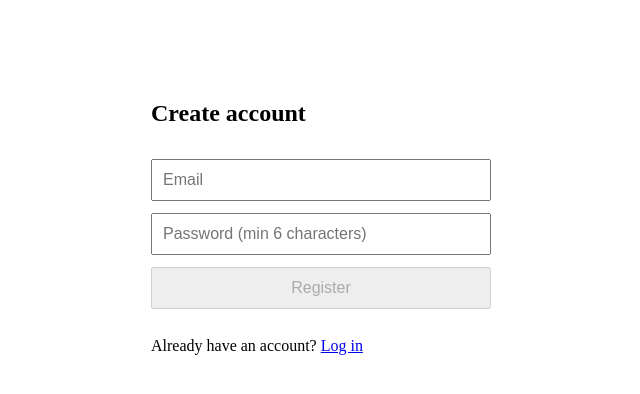
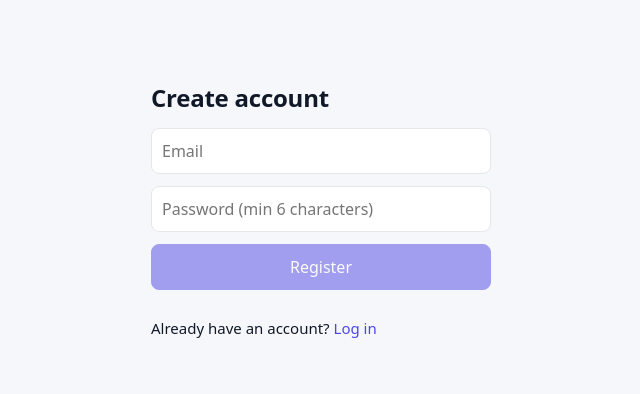
Before and after one commit to lymengto0/expense-tracker-ui, an Angular app: page /register in a window 1280 px wide. Shown: the top 394 px of the page, without its empty margins (319-959 px from the left). Built offline with nearby package versions, Linux system fonts and the light colour scheme.

Commit message:
Add global design system styles

```diff
--- a/src/index.html
+++ b/src/index.html
@@ -5,6 +5,7 @@
     <title>ExpenseTrackerUi</title>
     <base href="/" />
     <meta name="viewport" content="width=device-width, initial-scale=1" />
+    <title>Expense Tracker</title>
   </head>
   <body>
     <app-root></app-root>
--- a/src/styles.css
+++ b/src/styles.css
@@ -1 +1,206 @@
 /* You can add global styles to this file, and also import other style files */
+:root {
+  --bg: #f5f7fb;
+  --surface: #ffffff;
+  --border: #e5e7eb;
+  --text: #111827;
+  --muted: #6b7280;
+  --primary: #4f46e5;
+  --primary-hover: #4338ca;
+  --primary-soft: #eef2ff;
+  --success: #16a34a;
+  --danger: #dc2626;
+  --danger-soft: #fee2e2;
+  --radius: 12px;
+  --shadow: 0 1px 2px rgba(16, 24, 40, 0.06), 0 1px 3px rgba(16, 24, 40, 0.1);
+}
+
+* { box-sizing: border-box; }
+
+body {
+  margin: 0;
+  background: var(--bg);
+  color: var(--text);
+  font-family: system-ui, -apple-system, "Segoe UI", Roboto, sans-serif;
+  font-size: 15px;
+  line-height: 1.5;
+  -webkit-font-smoothing: antialiased;
+}
+
+h2 { margin: 0; font-size: 24px; letter-spacing: -0.01em; }
+h3 { margin: 28px 0 12px; font-size: 16px; }
+a { color: var(--primary); text-decoration: none; }
+a:hover { text-decoration: underline; }
+
+/* Layout */
+.page { max-width: 960px; margin: 0 auto; padding: 0 20px 48px; }
+.page.narrow { max-width: 640px; }
+.top { display: flex; justify-content: space-between; align-items: center; gap: 12px; margin-bottom: 16px; }
+
+/* Cards */
+.card {
+  background: var(--surface);
+  border: 1px solid var(--border);
+  border-radius: var(--radius);
+  box-shadow: var(--shadow);
+  padding: 20px;
+}
+form.card { display: flex; flex-direction: column; gap: 14px; margin-bottom: 20px; }
+.card h3 { margin: 0; }
+
+/* Forms */
+label { display: flex; flex-direction: column; gap: 4px; font-size: 13px; font-weight: 500; color: var(--muted); }
+.row { display: flex; gap: 12px; }
+.row > label { flex: 1; }
+.actions { display: flex; gap: 8px; }
+
+input, select, button { font: inherit; }
+
+input, select {
+  padding: 9px 12px;
+  border: 1px solid var(--border);
+  border-radius: 8px;
+  background: #fff;
+  color: var(--text);
+  transition: border-color 0.15s, box-shadow 0.15s;
+}
+input:focus, select:focus {
+  outline: none;
+  border-color: var(--primary);
+  box-shadow: 0 0 0 3px rgba(79, 70, 229, 0.15);
+}
+
+/* Buttons */
+button {
+  padding: 9px 14px;
+  border: 1px solid var(--border);
+  border-radius: 8px;
+  background: #fff;
+  color: var(--text);
+  font-weight: 500;
+  cursor: pointer;
+  transition: background 0.15s, border-color 0.15s;
+}
+button:hover:not(:disabled) { background: #f3f4f6; }
+button:disabled { opacity: 0.5; cursor: not-allowed; }
+
+button[type="submit"], button.primary {
+  background: var(--primary);
+  border-color: var(--primary);
+  color: #fff;
+}
+button[type="submit"]:hover:not(:disabled), button.primary:hover:not(:disabled) {
+  background: var(--primary-hover);
+}
+button.danger { color: var(--danger); border-color: #fecaca; }
+button.danger:hover:not(:disabled) { background: var(--danger-soft); }
+
+/* Alerts and empty states */
+.error {
+  margin: 0;
+  padding: 10px 12px;
+  border-radius: 8px;
+  background: var(--danger-soft);
+  color: #991b1b;
+  font-size: 14px;
+}
+.empty { color: var(--muted); text-align: center; }
+td.empty { padding: 32px 12px; }
+
+/* Money colors */
+.income { color: var(--success); }
+.expense { color: var(--danger); }
+
+/* Tables */
+table {
+  width: 100%;
+  border-collapse: separate;
+  border-spacing: 0;
+  background: var(--surface);
+  border: 1px solid var(--border);
+  border-radius: var(--radius);
+  box-shadow: var(--shadow);
+  overflow: hidden;
+}
+th {
+  text-align: left;
+  padding: 12px 16px;
+  background: #f9fafb;
+  color: var(--muted);
+  font-size: 12px;
+  font-weight: 600;
+  text-transform: uppercase;
+  letter-spacing: 0.04em;
+  border-bottom: 1px solid var(--border);
+}
+td { padding: 12px 16px; border-bottom: 1px solid var(--border); }
+tbody tr:last-child td { border-bottom: 0; }
+tbody tr:hover { background: #fafafa; }
+.num { text-align: right; font-variant-numeric: tabular-nums; }
+td.actions { display: table-cell; text-align: right; white-space: nowrap; }
+td.actions button + button { margin-left: 6px; }
+td button, li button { padding: 5px 10px; font-size: 13px; }
+
+/* Filters and paging */
+.filters {
+  display: flex;
+  flex-wrap: wrap;
+  gap: 12px;
+  align-items: flex-end;
+  margin: 0 0 16px;
+  padding: 16px;
+  background: var(--surface);
+  border: 1px solid var(--border);
+  border-radius: var(--radius);
+  box-shadow: var(--shadow);
+}
+.paging { display: flex; justify-content: center; align-items: center; gap: 16px; margin-top: 16px; color: var(--muted); font-size: 14px; }
+
+/* Dashboard */
+.cards { display: grid; grid-template-columns: repeat(3, 1fr); gap: 16px; margin: 20px 0 8px; }
+.cards .card { display: flex; flex-direction: column; gap: 6px; }
+.cards .card span { color: var(--muted); font-size: 13px; font-weight: 500; }
+.cards .card strong { font-size: 28px; letter-spacing: -0.02em; }
+.chart-wrap { position: relative; height: 340px; margin-bottom: 16px; }
+
+/* Lists (categories page) */
+ul {
+  list-style: none;
+  margin: 16px 0;
+  padding: 0;
+  background: var(--surface);
+  border: 1px solid var(--border);
+  border-radius: var(--radius);
+  box-shadow: var(--shadow);
+}
+li { display: flex; gap: 8px; align-items: center; padding: 12px 16px; border-bottom: 1px solid var(--border); }
+li:last-child { border-bottom: 0; }
+li .name { flex: 1; }
+li input { flex: 1; }
+li.empty { justify-content: center; padding: 28px; }
+.add { display: flex; gap: 8px; margin: 16px 0; }
+.add input { flex: 1; }
+
+/* Login and register */
+.auth-card {
+  max-width: 380px;
+  margin: 12vh auto 0;
+  padding: 32px;
+  background: var(--surface);
+  border: 1px solid var(--border);
+  border-radius: 16px;
+  box-shadow: 0 10px 30px rgba(16, 24, 40, 0.08);
+}
+.auth-card h2 { margin-bottom: 20px; }
+.auth-card form { display: flex; flex-direction: column; gap: 14px; }
+.auth-card p { margin: 16px 0 0; color: var(--muted); font-size: 14px; text-align: center; }
+.auth-card form p.error { margin: 0; text-align: left; }
+
+/* Mobile */
+@media (max-width: 640px) {
+  .cards { grid-template-columns: 1fr; }
+  .row { flex-direction: column; }
+  th, td { padding: 10px 8px; }
+  .top { flex-wrap: wrap; }
+  table { display: block; overflow-x: auto; }
+}
```
